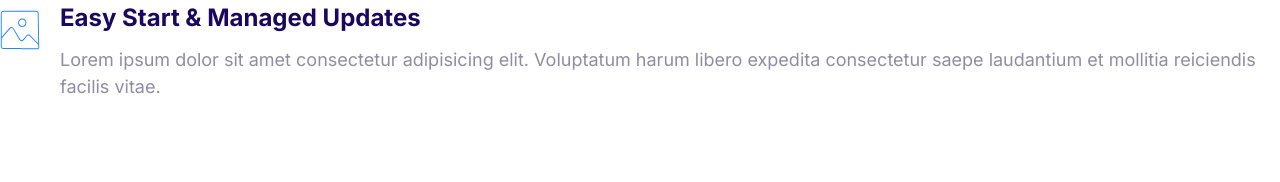
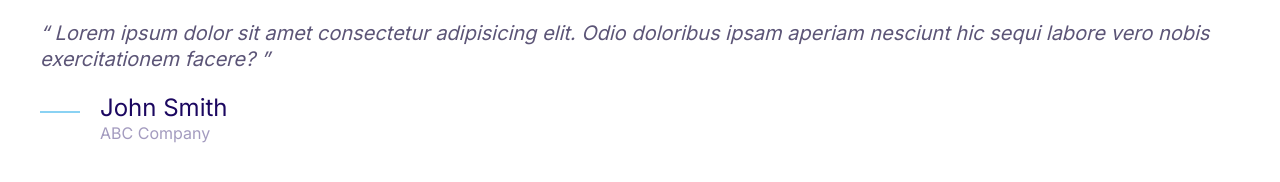
Before and after one commit to ogomola/ojmoshify, a plain HTML site: page index.html in a window 1280 px wide. Drawn offline with Linux system fonts and the light colour scheme.

Commit message:
Define Quotes.

```diff
--- a/css/styles.css
+++ b/css/styles.css
@@ -4,6 +4,7 @@
   --color-accent: #ff3400;
   --color-headings: #1b0760;
   --color-body: #918ca4;
+  --color-body-darker: #5c5577;
   --color-border: #ccc;
   --border-radius: 30px;
 }
@@ -379,3 +380,52 @@ a {
 .media__image {
   margin-top: 1rem;
 }
+
+/* Quotes */
+.quote {
+  font-size: 3rem;
+  font-style: italic;
+  color: var(--color-body-darker);
+  line-height: 1.3;
+}
+
+.quote__text::before {
+  content: open-quote;
+}
+
+.quote__text::after {
+  content: close-quote;
+}
+
+.quote__author {
+  font-size: 3rem;
+  font-weight: 500;
+  font-style: normal;
+  margin-bottom: 0;
+}
+
+.quote__organisation {
+  color: var(--color-headings);
+  opacity: 0.4;
+  font-size: 2rem;
+  font-style: normal;
+}
+
+.quote__line {
+  position: relative;
+  bottom: 10px;
+}
+
+@media screen and (min-width: 1024px) {
+  .quote {
+    font-size: 2rem;
+  }
+
+  .quote__author {
+    font-size: 2.4rem;
+  }
+
+  .quote__organisation {
+    font-size: 1.6rem;
+  }
+}
--- a/index.html
+++ b/index.html
@@ -14,20 +14,25 @@
     <link rel="stylesheet" href="css/styles.css" />
   </head>
   <body>
+    <blockquote class="quote">
+      <p class="quote__text">
+        Lorem ipsum dolor sit amet consectetur adipisicing elit. Odio doloribus
+        ipsam aperiam nesciunt hic sequi labore vero nobis exercitationem
+        facere?
+      </p>
+      <footer>
         <div class="media">
           <div class="media__image">
-        <svg class="icon icon--primary">
-          <use xlink:href="images/sprite.svg#snap"></use>
+            <svg class="icon icon--primary quote__line">
+              <use xlink:href="images/sprite.svg#line"></use>
             </svg>
           </div>
           <div class="media__body">
-        <h3 class="media__title">Easy Start & Managed Updates</h3>
-        <p>
-          Lorem ipsum dolor sit amet consectetur adipisicing elit. Voluptatum
-          harum libero expedita consectetur saepe laudantium et mollitia
-          reiciendis facilis vitae.
-        </p>
+            <h3 class="media__title quote__author">John Smith</h3>
+            <p class="quote__organisation">ABC Company</p>
           </div>
         </div>
+      </footer>
+    </blockquote>
   </body>
 </html>
```
Also changed, not shown: components/quotes.html (added, +19 -0 lines), components/media.html (renamed from components/mediaobjects.html). Lines whose indentation alone changed are shown as unchanged.
